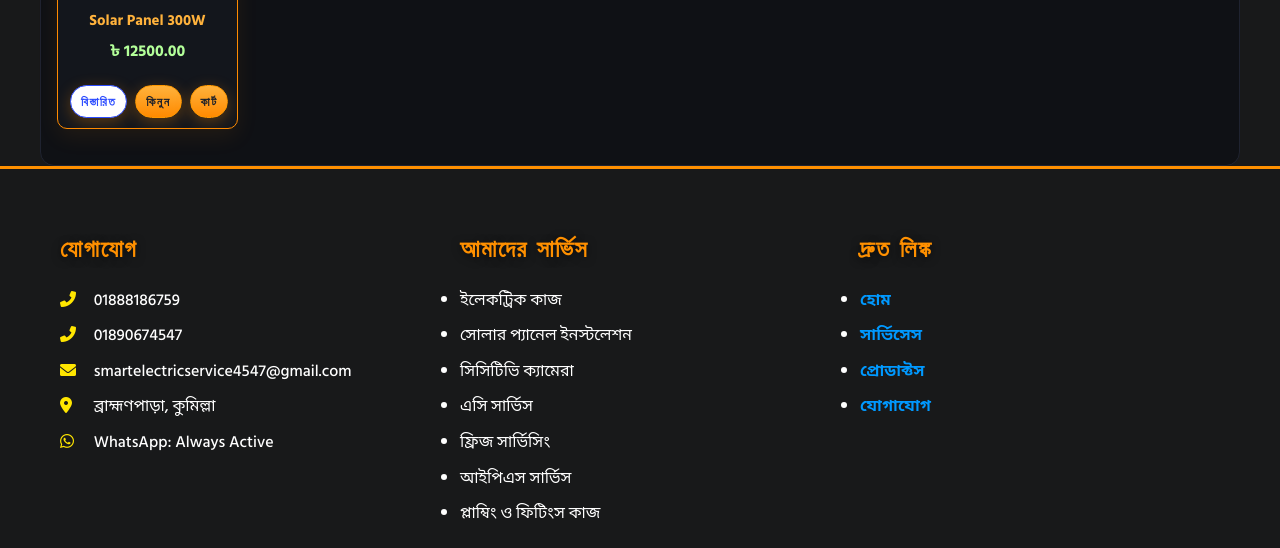
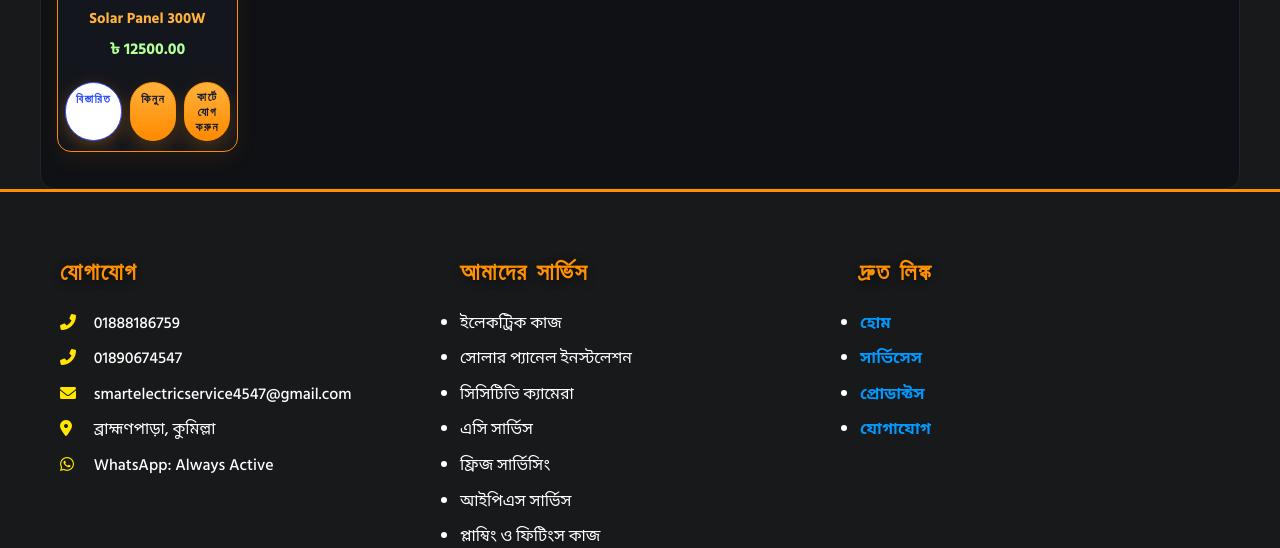
Before and after one commit to kaium4547/smsrt-electric-servic, a Django app: a page that uses templates/products/product_list.html in a window 1280 px wide. Shown: the part 735-1283 px from the top of the page. Run offline with Django 5.2, Linux system fonts and the light colour scheme; data comes from the database, SQL or seed files in the repository.

Commit message:
Checkpoint before follow-up message
Co-authored-by: smartelectricservice4547 <smartelectricservice4547@gmail.com>

```diff
--- a/static/css/style.css
+++ b/static/css/style.css
@@ -1112,3 +1112,19 @@ body {
 .product-card.dark .actions .btn{border-radius:999px}
 .product-card.dark .info{display:flex;flex-direction:column;align-items:center;text-align:center}
 .product-card.dark .thumb{background:#0f1218}
+
+/* --- Pill Buttons --- */
+.btn-pill{border-radius:999px;font-weight:700}
+.btn-orange.btn-pill{box-shadow:0 8px 18px rgba(255,138,0,.22)}
+
+/* --- Product Card refinements (screenshot-like) --- */
+.product-card{border-radius:14px;transition:transform .18s ease, box-shadow .18s ease}
+.product-card.dark:hover{transform:translateY(-3px);box-shadow:0 14px 28px rgba(255,138,0,.14)}
+.product-card .thumb{height:120px;aspect-ratio:auto}
+.product-card .thumb img{object-fit:contain;max-height:100%}
+.product-card .actions{justify-content:center}
+
+/* --- Chips polish --- */
+.chip{transition:filter .15s ease, box-shadow .15s ease}
+.chip:hover{filter:brightness(1.06)}
+.chip.active{box-shadow:0 6px 16px rgba(255,138,0,.25)}
--- a/templates/products/product_list.html
+++ b/templates/products/product_list.html
@@ -34,8 +34,8 @@
 				</div>
 				<div class="actions">
 					<a class="btn btn-outline btn-xs" href="{% url 'products:product_detail' p.id p.slug %}">বিস্তারিত</a>
-					<a class="btn btn-orange btn-xs" href="{% url 'products:buy_now' p.id p.slug %}">কিনুন</a>
-					<button class="btn btn-xs btn-orange" type="button">কার্ট</button>
+					<a class="btn btn-orange btn-xs btn-pill" href="{% url 'products:buy_now' p.id p.slug %}">কিনুন</a>
+					<button class="btn btn-xs btn-orange btn-pill" type="button">কার্টে যোগ করুন</button>
 				</div>
 			</div>
 		{% empty %}
```
